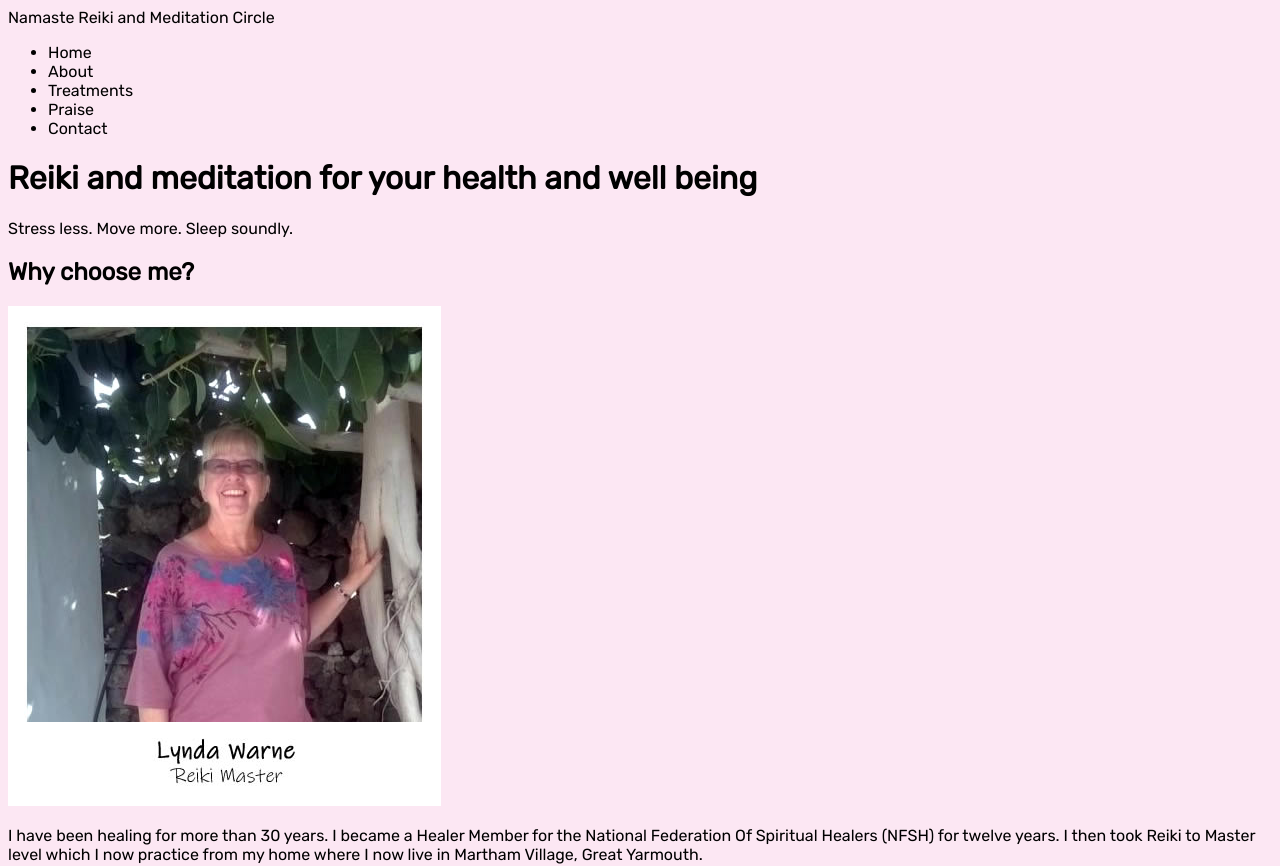
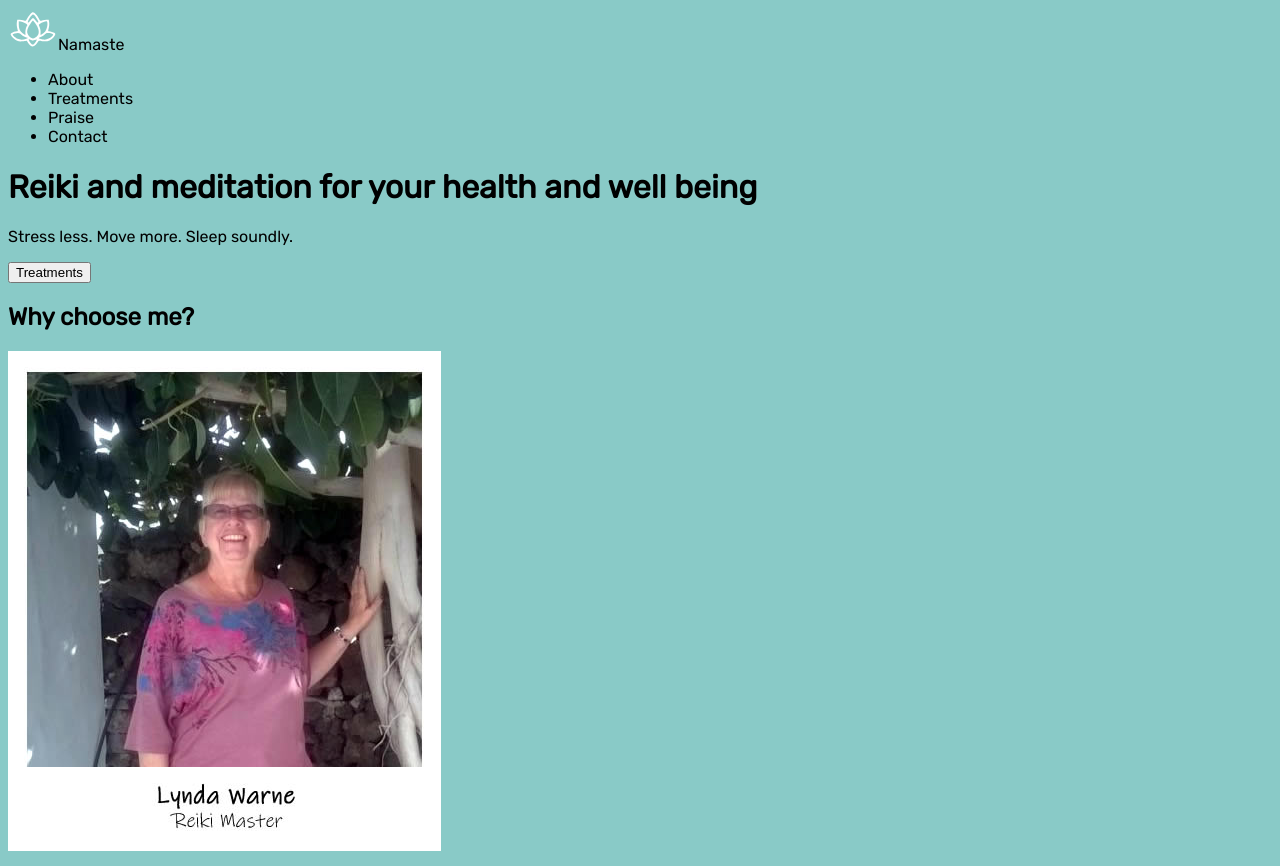
Before and after one commit to marstc1/nextjs-namaste-reiki, a Next.js app: page / in a window 1280 px wide. Shown: the top 866 px of the page. Built offline with nearby package versions, Linux system fonts and the light colour scheme.

Commit message:
Sticky nav and tweaks

```diff
--- /dev/null
+++ b/components/Button/Button.js
@@ -0,0 +1,9 @@
+const Button = ({ children }) => {
+  return (
+    <button className="transition-colors duration-500 bg-transparent hover:bg-white hover:text-green-400 text-white py-2 px-4 border-2 border-white hover:border-transparent rounded">
+      {children}
+    </button>
+  )
+}
+
+export default Button
--- /dev/null
+++ b/components/Hero/Hero.js
@@ -0,0 +1,17 @@
+import Button from '../Button/Button'
+
+const Hero = () => {
+  return (
+    <div className=" text-white py-36 px-8 bg-main-hero bg-right-top bg-no-repeat bg-contain mb-20 mr-8">
+      <div className="">
+        <h1 className="font-serif text-5xl font-semibold w-1/2">
+          Reiki and meditation for your health and well being
+        </h1>
+        <p className="my-8">Stress less. Move more. Sleep soundly.</p>
+        <Button>Treatments</Button>
+      </div>
+    </div>
+  )
+}
+
+export default Hero
--- /dev/null
+++ b/components/Navbar/Navbar.js
@@ -0,0 +1,49 @@
+import {
+  useEffect,
+  useState,
+} from 'react'
+
+const Navbar = () => {
+  const [navBarBgVisible, setNavBarBgVisible] = useState(false)
+
+  const changeBg = () => {
+    setNavBarBgVisible(window.scrollY >= 65)
+  }
+
+  useEffect(() => {
+    window.addEventListener('scroll', changeBg)
+    return () => {
+      window.removeEventListener('scroll', changeBg)
+    }
+  }, [])
+
+  return (
+    <header
+      className={`z-50 bg-transparent fixed w-full transition-all duration-700 ease-in-out ${
+        navBarBgVisible && 'bg-white text-gray-800 shadow-md opacity-95'
+      }`}
+    >
+      <div className="grid grid-cols-2 items-center justify-between mx-auto lg:max-w-screen-xl px-12 py-4">
+        <div className="flex items-center text-4xl">
+          <img
+            className={`mr-2 filter invert`}
+            src="./images/lotus-flower.svg"
+            alt="Logo"
+            width="50px"
+          />
+          Namaste
+        </div>
+        <div className="text-right">
+          <ul className="inline">
+            <li className="inline mr-8">About</li>
+            <li className="inline mr-8">Treatments</li>
+            <li className="inline mr-8">Praise</li>
+            <li className="inline">Contact</li>
+          </ul>
+        </div>
+      </div>
+    </header>
+  )
+}
+
+export default Navbar
--- a/pages/_app.js
+++ b/pages/_app.js
@@ -2,8 +2,14 @@ import 'tailwindcss/tailwind.css'
 import '../styles/global.css'
 import '@fontsource/rubik'
 
+import { ParallaxProvider } from 'react-scroll-parallax'
+
 function MyApp({ Component, pageProps }) {
-  return <Component {...pageProps} />
+  return (
+    <ParallaxProvider>
+      <Component {...pageProps} />
+    </ParallaxProvider>
+  )
 }
 
 export default MyApp
--- a/pages/index.js
+++ b/pages/index.js
@@ -1,8 +1,11 @@
 import Head from 'next/head'
+
+import Hero from '../components/Hero/Hero'
+import Navbar from '../components/Navbar/Navbar'
 
 export default function Home() {
   return (
-    <div className="text-gray-700">
+    <div className="text-gray-800">
       <Head>
         <title>Namaste Reiki and Meditation Circle</title>
         <meta
@@ -16,32 +19,12 @@ export default function Home() {
         />
       </Head>
 
-      <header className="bg-white">
-        <div className="grid grid-cols-2 items-baseline justify-between mx-auto lg:max-w-screen-xl px-12 py-12">
-          <div className="font-semibold text-2xl">
-            Namaste Reiki and Meditation Circle
-          </div>
-          <div className="text-right">
-            <ul className="inline">
-              <li className="inline mr-8">Home</li>
-              <li className="inline mr-8">About</li>
-              <li className="inline mr-8">Treatments</li>
-              <li className="inline mr-8">Praise</li>
-              <li className="inline">Contact</li>
-            </ul>
-          </div>
-        </div>
-      </header>
+      <Navbar />
 
-      <main className="mx-auto lg:max-w-screen-xl px-8 py-20">
-        <div className="py-40 px-8 bg-main-hero bg-right-top bg-no-repeat bg-contain mb-20 mr-8">
-          <h1 className="font-serif text-5xl font-semibold w-1/2">
-            Reiki and meditation for your health and well being
-          </h1>
-          <p className="text-xl my-8">Stress less. Move more. Sleep soundly.</p>
-        </div>
+      <main className="mx-auto lg:max-w-screen-xl pt-32 px-8 pb-20">
+        <Hero />
 
-        <div className="bg-gray-50 rounded-2xl grid grid-cols-2 p-12">
+        <div className="bg-gray-50 rounded-2xl grid grid-cols-2 px-12 py-24">
           <h2 className="text-4xl col-span-2 font-semibold mb-6">
             Why choose me?
           </h2>
@@ -76,7 +59,7 @@ export default function Home() {
         </div>
 
         <div className="py-20">
-          <h2 className="text-5xl font-semibold text-center p-8 mb-4">
+          <h2 className="text-5xl text-gray-50 text-center p-8 mb-4">
             Treatments
           </h2>
           <div className="grid grid-cols-2 gap-8">
@@ -151,12 +134,10 @@ export default function Home() {
 
       <footer className="bg-black text-white">
         <div className="mx-auto lg:max-w-screen-xl p-8">
-          <p className="text-2xl font-semibold mb-4">
-            Namaste Reiki and Meditation Circle
-          </p>
+          <p className="text-2xl mb-4">Namaste Reiki and Meditation Circle</p>
           <div className="grid grid-cols-2">
             <div>
-              <p className="font-semibold">Address</p>
+              <p className="text-xl">Address</p>
               <p>
                 Bailey Close, <br />
                 Martham, <br />
@@ -165,7 +146,7 @@ export default function Home() {
               </p>
             </div>
             <div>
-              <p className="font-semibold">Lynda Warne</p>
+              <p className="text-xl">Lynda Warne</p>
               <p>Reiki Master</p>
             </div>
           </div>
--- a/styles/global.css
+++ b/styles/global.css
@@ -1,4 +1,4 @@
 body {
-  @apply bg-pink-100;
+  background-color: #89cac7;
   font-family: 'Rubik';
 }
```
Also changed, not shown: public/images/lotus-flower.svg (added).
